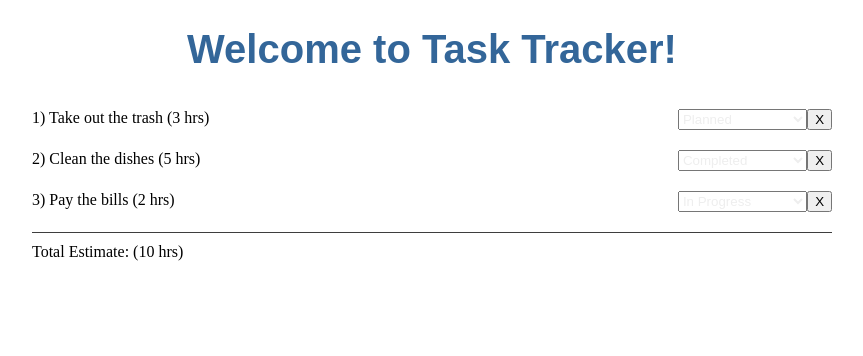
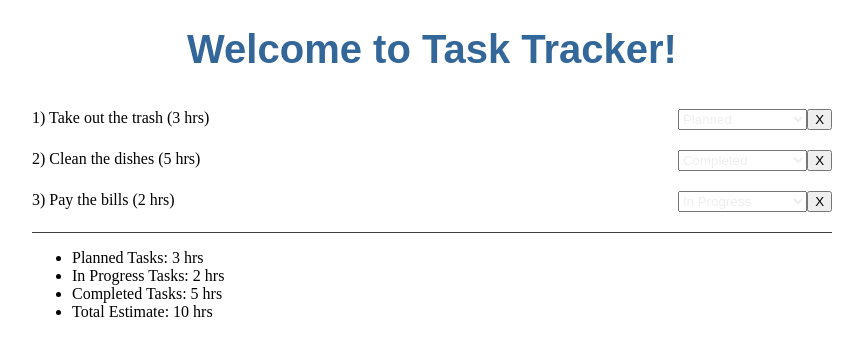
Before and after one commit to codymoorhouse/task-tracker, an Angular app: page / in a window 1280 px wide. Shown: the top 356 px of the page, without its empty margins (208-1071 px from the left). Built offline with nearby package versions, Linux system fonts and the light colour scheme.

Commit message:
Add breakdown of statuses time estimates

```diff
--- a/src/app/app.component.html
+++ b/src/app/app.component.html
@@ -7,14 +7,18 @@
 
 <div class="panel">
   <app-task-details *ngFor="let task of tasks"
-    [task]="task">
+    [task]="task"
+    (deleted)="deleteTask($event)">
   </app-task-details>
 
   <div class="divider"></div>
 
-  <div>
-    Total Estimate: ({{ getEstimateTotal() }} hrs)
-  </div>
+  <ul>
+    <li>Planned Tasks: {{ getTimeEstimate('planned') }} hrs</li>
+    <li>In Progress Tasks: {{ getTimeEstimate('in-progress') }} hrs</li>
+    <li>Completed Tasks: {{ getTimeEstimate('completed') }} hrs</li>
+    <li>Total Estimate: {{ getTimeEstimate('all') }} hrs</li>
+  </ul>
 </div>
 
 <router-outlet></router-outlet>
--- a/src/app/app.component.ts
+++ b/src/app/app.component.ts
@@ -1,6 +1,7 @@
 import { Component } from '@angular/core';
 
 import { Task } from './task';
+import { TaskDetailsComponent } from './task-details.component';
 @Component({
   selector: 'app-root',
   templateUrl: './app.component.html',
@@ -19,13 +20,25 @@ export class AppComponent {
     this.tasks = Task.tasks.map(task => task.clone());
   }
 
-  getEstimateTotal() {
-    return this.tasks.reduce((acc, task) => {
-      return acc + task.estimate;
-    }, 0);
+  getTimeEstimate(status: string) {
+    if (status == 'all') {
+      return this.tasks.reduce((acc, task) => acc + task.estimate, 0);
+    } else if (Task.statuses.includes(status)) {
+      return this.tasks.reduce((acc, task) => task.status == status ? acc + task.estimate : acc, 0);
+    }
+    return 0;
   }
 
-  removeTask(idx) {
+  deleteTask(taskId: number) {
+    /* Remove Element */
+    let idx = this.tasks.findIndex(t => t.id == taskId);
     this.tasks.splice(idx, 1);
+
+    /* Reorder tasks */
+    this.updateTaskIds();
+  }
+
+  updateTaskIds() {
+    this.tasks.forEach((t, idx) => t.id = idx + 1);
   }
 }
--- a/src/app/task-details.component.html
+++ b/src/app/task-details.component.html
@@ -15,7 +15,7 @@
             </select>
         </div>
 
-        <button (click)="deleteTask">
+        <button (click)="delete()">
             X
         </button>
     </div>
--- a/src/app/task-details.component.ts
+++ b/src/app/task-details.component.ts
@@ -1,4 +1,4 @@
-import { Component, Input, ViewChild } from '@angular/core';
+import { Component, EventEmitter, Input, Output } from '@angular/core';
 
 import { Task } from './task';
 
@@ -9,6 +9,7 @@ import { Task } from './task';
 })
 export class TaskDetailsComponent {
   @Input() task: Task;
+  @Output() deleted = new EventEmitter<number>();
 
   private _showTooltip = false;
 
@@ -18,6 +19,10 @@ export class TaskDetailsComponent {
 
   get availableStatuses(): String[] {
     return Task.statuses;
+  }
+
+  delete() {
+    this.deleted.emit(this.task.id);
   }
 
   getStatusLabel(status): String {
```
